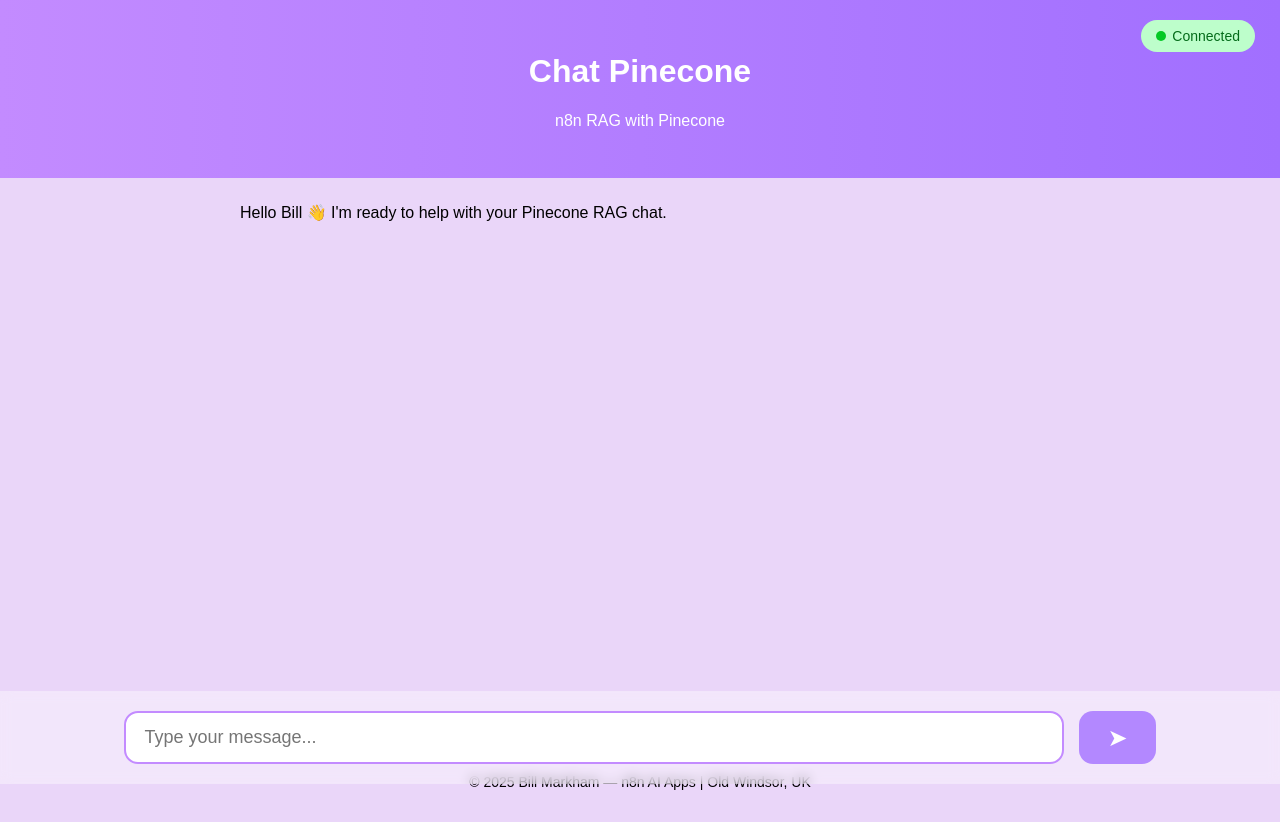
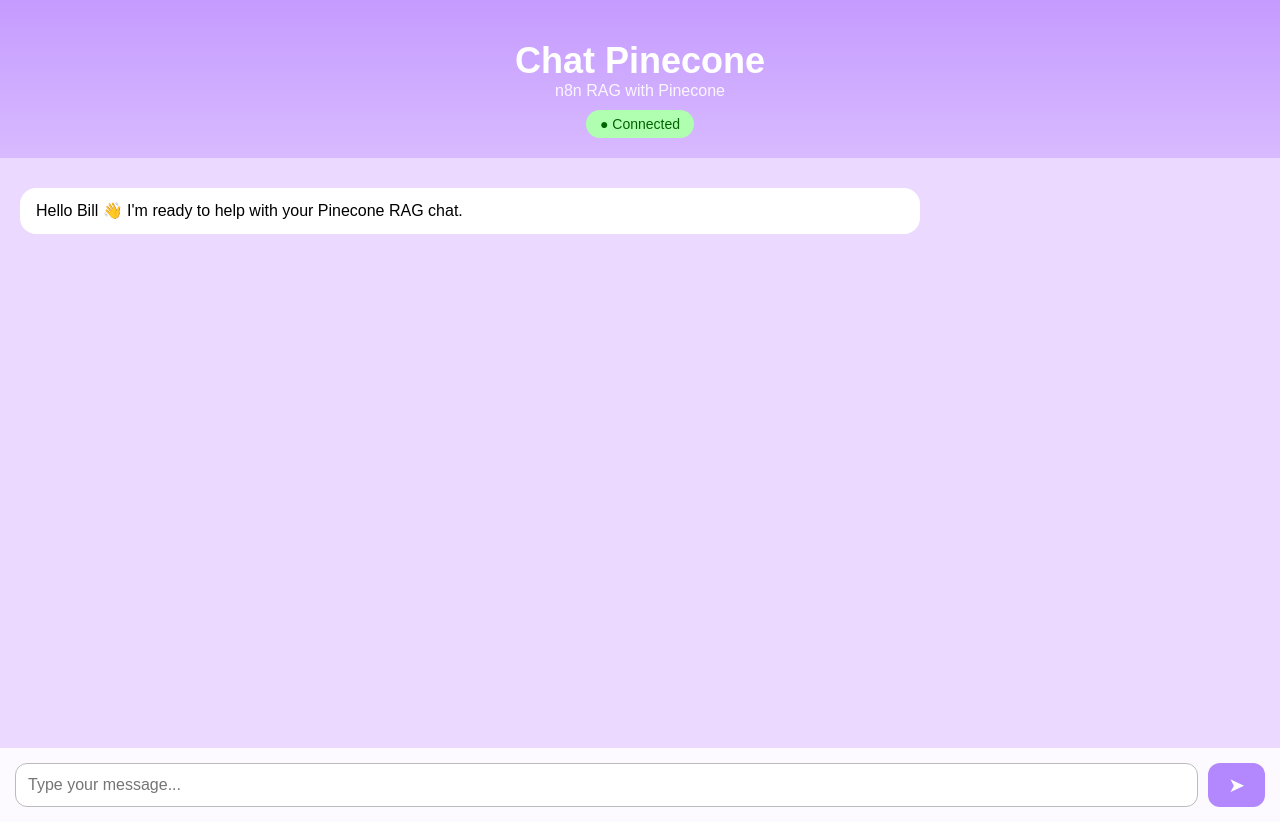
Before and after one commit to BillMarkham/n8n-ai-apps, a website: page apps/chat-pinecone/index.html in a window 1280 px wide. Before the commit the page ends 800 px from the top, so only its background shows below. Drawn offline with Linux system fonts and the light colour scheme.

Commit message:
chat-pinecone: working version (direct n8n call, no proxy/ngrok)
chat-pinecone: working version (direct n8n call, no proxy/ngrok)

```diff
--- a/apps/chat-pinecone/index.html
+++ b/apps/chat-pinecone/index.html
@@ -4,43 +4,28 @@
     <meta charset="UTF-8" />
     <meta name="viewport" content="width=device-width, initial-scale=1.0" />
     <title>Chat Pinecone</title>
-
     <link rel="stylesheet" href="theme.css" />
 </head>
 
 <body>
-    <!-- HEADER -->
-    <header class="header">
+    <div id="app">
+        <header>
             <h1>Chat Pinecone</h1>
             <p>n8n RAG with Pinecone</p>
-
-        <div id="connection-status" class="status connected">
-            <span class="dot"></span> Connected
-        </div>
+            <div id="status" class="connected">● Connected</div>
         </header>
 
-    <!-- CHAT AREA -->
-    <main id="chat-container">
-        <div id="chat-wrapper"></div>
+        <main id="chat-window">
+            <div id="messages"></div>
         </main>
 
-    <!-- INPUT AREA -->
-    <form id="message-form" class="input-area">
-        <input
-            id="message-input"
-            type="text"
-            placeholder="Type your message..."
-            autocomplete="off"
-        />
-        <button class="send-button" type="submit">
-            <span class="arrow">➤</span>
-        </button>
+        <footer>
+            <form id="chat-form">
+                <input type="text" id="user-input" placeholder="Type your message..." autocomplete="off"/>
+                <button type="submit" id="send-btn">➤</button>
             </form>
-
-    <!-- FOOTER -->
-    <footer class="footer">
-        © 2025 Bill Markham — n8n AI Apps | Old Windsor, UK
         </footer>
+    </div>
 
     <script src="script.js"></script>
 </body>
--- a/apps/chat-pinecone/script.js
+++ b/apps/chat-pinecone/script.js
@@ -1,56 +1,67 @@
-document.addEventListener("DOMContentLoaded", () => {
-    const chatWrapper = document.getElementById("chat-wrapper");
-    const form = document.getElementById("message-form");
-    const input = document.getElementById("message-input");
+// GPT-5 – chat-pinecone – direct to n8n (no proxy)
 
-    // Initial Greeting
-    addMessage("bot", "Hello Bill 👋 I'm ready to help with your Pinecone RAG chat.");
+const messagesDiv = document.getElementById("messages");
+const form = document.getElementById("chat-form");
+const input = document.getElementById("user-input");
+
+const N8N_URL = "http://localhost:5678/webhook/chatpine";
+
+// Add message to chat window
+function addMessage(content, sender = "bot", html = false) {
+    const msg = document.createElement("div");
+    msg.classList.add("message");
+    if (sender === "user") msg.classList.add("user");
+
+    if (html) {
+        msg.innerHTML = content;
+    } else {
+        msg.textContent = content;
+    }
+
+    messagesDiv.appendChild(msg);
+    messagesDiv.scrollTop = messagesDiv.scrollHeight;
+}
+
+// Greeting
+addMessage("Hello Bill 👋 I'm ready to help with your Pinecone RAG chat.", "bot");
 
 form.addEventListener("submit", async (e) => {
     e.preventDefault();
+
     const text = input.value.trim();
     if (!text) return;
 
-        addMessage("user", text);
+    addMessage(text, "user");
     input.value = "";
 
     try {
-            const proxyUrl = "http://localhost:4000/chatpine";
-
-            const response = await fetch(proxyUrl, {
+        const response = await fetch(N8N_URL, {
             method: "POST",
             headers: { "Content-Type": "application/json" },
             body: JSON.stringify({ question: text })
         });
 
-            const resultText = await response.text();   // ← IMPORTANT: result is HTML, not JSON
+        const raw = await response.text();   // ← always read as text first
 
-            if (!response.ok) {
-                addMessage("bot", "Error contacting server.");
-                return;
+        // Try JSON first
+        let json = null;
+        try {
+            json = JSON.parse(raw);
+        } catch (_) {
+            json = null;
         }
 
-            // Add bot reply as HTML
-            addMessage("bot", resultText);
+        if (json && json.response_html) {
+            addMessage(json.response_html, "bot", true);
+        } else if (json && json.response) {
+            addMessage(json.response, "bot");
+        } else {
+            // Otherwise treat entire response as HTML
+            addMessage(raw, "bot", true);
+        }
 
     } catch (err) {
-            console.error("Error:", err);
-            addMessage("bot", "Error contacting server.");
+        addMessage("Error contacting server.", "bot");
+        console.error(err);
     }
 });
-
-    function addMessage(sender, text) {
-        const msg = document.createElement("div");
-        msg.className = sender === "bot" ? "bot-message" : "user-message";
-
-        // insert HTML from n8n for bot, textContent for user
-        if (sender === "bot") {
-            msg.innerHTML = text;
-        } else {
-            msg.textContent = text;
-        }
-
-        chatWrapper.appendChild(msg);
-        chatWrapper.scrollTop = chatWrapper.scrollHeight;
-    }
-});
--- a/apps/chat-pinecone/theme.css
+++ b/apps/chat-pinecone/theme.css
@@ -1,123 +1,88 @@
-/* Body */
 body {
     margin: 0;
     padding: 0;
-    background: #ead6f9;
     font-family: Arial, sans-serif;
-    display: flex;
-    flex-direction: column;
-    height: 100vh;
+    background: #f3e8ff;
+    color: #000000;
 }
 
-/* Header */
-.header {
+/* Layout */
+header {
+    background: linear-gradient(180deg, #c59bff 0%, #d8baff 100%);
     text-align: center;
-    padding: 2rem;
-    background: linear-gradient(90deg, #c38bff, #a16fff);
-    color: white;
-    position: relative;
+    padding: 40px 20px 20px;
 }
 
-.header .status {
-    position: absolute;
-    top: 20px;
-    right: 25px;
-    padding: 8px 15px;
+header h1 {
+    margin: 0;
+    color: #ffffff;
+    font-size: 36px;
+}
+
+header p {
+    margin: 0;
+    color: #ffffff;
+    opacity: 0.9;
+}
+
+#status {
+    margin-top: 10px;
+    padding: 6px 14px;
+    display: inline-block;
     border-radius: 20px;
     font-size: 14px;
-    background: #bdfecb;
-    color: #046c1a;
-    display: flex;
-    align-items: center;
-    gap: 6px;
+    background: #b0ffb0;
+    color: #006400;
 }
 
-.header .status .dot {
-    width: 10px;
-    height: 10px;
-    background: #04c924;
-    border-radius: 50%;
+/* Chat area */
+#chat-window {
+    height: calc(100vh - 250px);
+    overflow-y: auto;
+    padding: 20px;
+    background: #ecd9ff;
 }
 
-/* Chat container */
-#chat-container {
-    flex: 1;
-    overflow-y: auto;
-    padding: 25px;
+.message {
+    max-width: 70%;
+    padding: 12px 16px;
+    margin: 10px 0;
+    border-radius: 16px;
+    background: white;
+    line-height: 1.4;
 }
 
-#chat-wrapper {
-    max-width: 800px;
-    margin: 0 auto;
-    display: flex;
-    flex-direction: column;
-    gap: 12px;
-}
-
-/* Bubbles */
-.bubble {
-    padding: 14px 18px;
-    border-radius: 20px;
-    font-size: 17px;
-    line-height: 1.5;
-    max-width: 80%;
-}
-
-.bubble.user {
-    background: #c6a7ff;
+.user {
+    background: #c6a3ff;
     color: white;
-    align-self: flex-end;
-}
-
-.bubble.bot {
-    background: white;
-    color: black;
-    align-self: flex-start;
-}
-
-/* Input area */
-.input-area {
-    display: flex;
-    justify-content: center;
-    padding: 20px;
-    background: rgba(255, 255, 255, 0.4);
-    backdrop-filter: blur(6px);
-}
-
-#message-input {
-    width: 75%;
-    max-width: 900px;
-    padding: 14px 18px;
-    border-radius: 14px;
-    border: 2px solid #c38bff;
-    font-size: 18px;
-    outline: none;
-}
-
-.send-button {
-    margin-left: 15px;
-    background: #b388ff;
-    border: none;
-    padding: 0 28px;
-    border-radius: 14px;
-    display: flex;
-    align-items: center;
-    cursor: pointer;
-}
-
-.send-button:hover {
-    background: #9f6cff;
-}
-
-.arrow {
-    font-size: 24px;
-    color: white;
+    margin-left: auto;
 }
 
 /* Footer */
-.footer {
-    text-align: center;
-    padding-bottom: 10px;
-    font-size: 14px;
-    margin-top: -10px;
+footer {
+    background: rgba(255, 255, 255, 0.8);
+    padding: 15px;
 }
+
+#chat-form {
+    display: flex;
+    gap: 10px;
+}
+
+#user-input {
+    flex: 1;
+    padding: 12px;
+    font-size: 16px;
+    border-radius: 12px;
+    border: 1px solid #bbb;
+}
+
+#send-btn {
+    padding: 0 20px;
+    font-size: 20px;
+    background: #b388ff;
+    border: none;
+    border-radius: 12px;
+    color: white;
+    cursor: pointer;
+}
```
Lines whose indentation alone changed are shown as unchanged.
